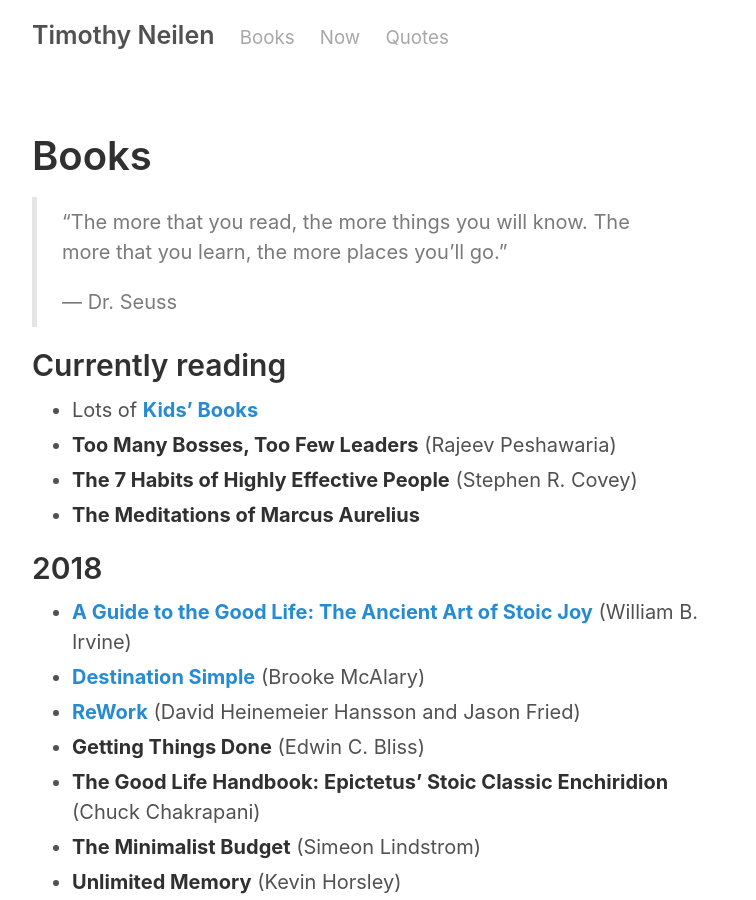
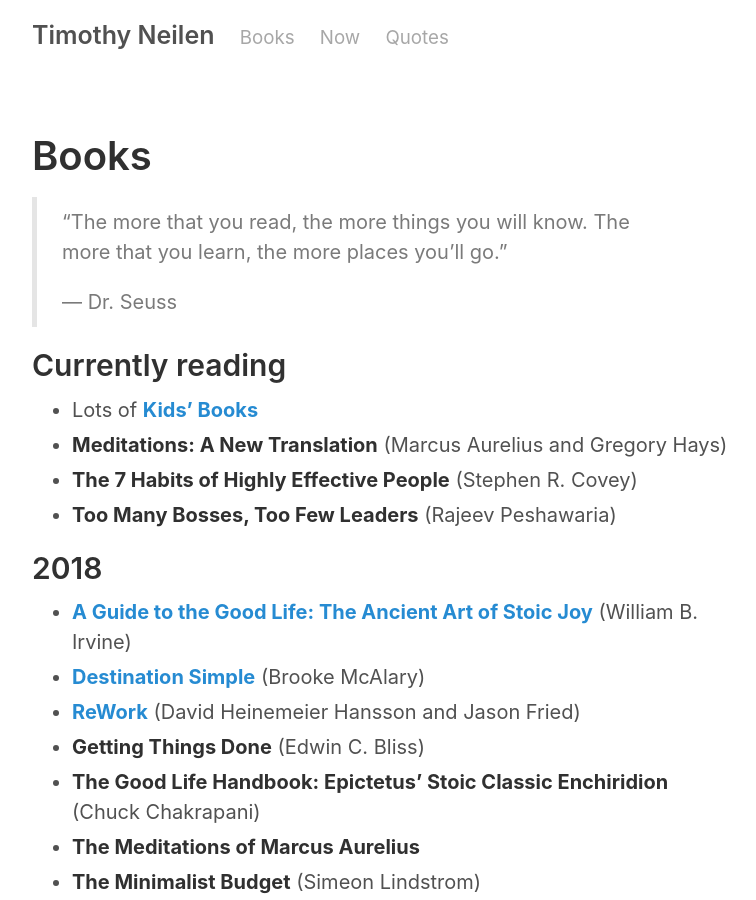
Before and after one commit to teejayen/teejayen.github.io, a Jekyll site: the page built from books.md, in a window 1280 px wide and 900 px high. Shown: the whole window, without its empty margins (258-1014 px from the left). Built offline with Jekyll 4.4.1, drawn with Linux system fonts in a browser that asks for light colours.

Commit message:
updated currently reading list

```diff
--- a/books.md
+++ b/books.md
@@ -12,9 +12,9 @@
 ## Currently reading
 
 - Lots of [**Kids' Books**](/kidsbooks)
+- **Meditations: A New Translation** (Marcus Aurelius and Gregory Hays)
+- **The 7 Habits of Highly Effective People** (Stephen R. Covey)
 - **Too Many Bosses, Too Few Leaders** (Rajeev Peshawaria)
-- **The 7 Habits of Highly Effective People** (Stephen R. Covey)
-- **The Meditations of Marcus Aurelius**
 
 ## 2018
 
@@ -23,6 +23,7 @@
 - [**ReWork**](/books/rework) (David Heinemeier Hansson and Jason Fried)
 - **Getting Things Done** (Edwin C. Bliss)
 - **The Good Life Handbook: Epictetus' Stoic Classic Enchiridion** (Chuck Chakrapani)
+- **The Meditations of Marcus Aurelius**
 - **The Minimalist Budget** (Simeon Lindstrom)
 - **Unlimited Memory** (Kevin Horsley)
 
```
